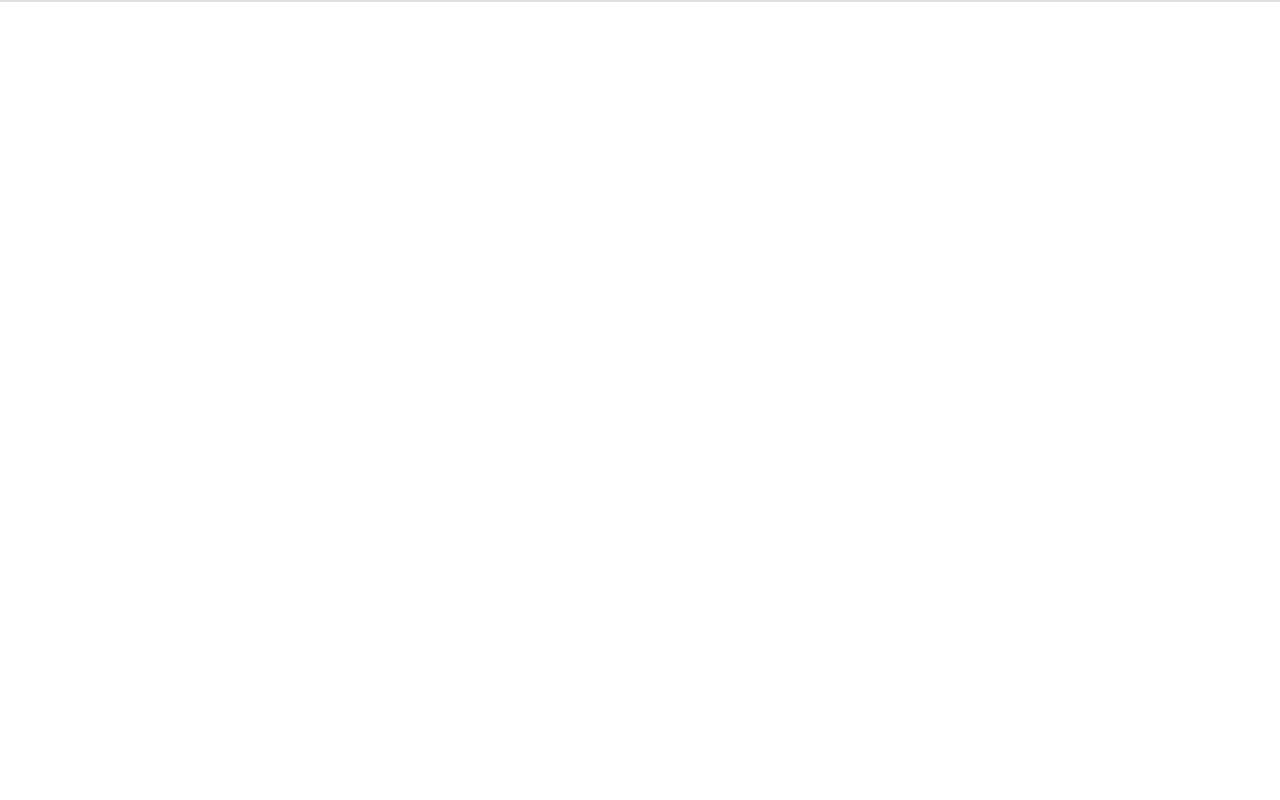
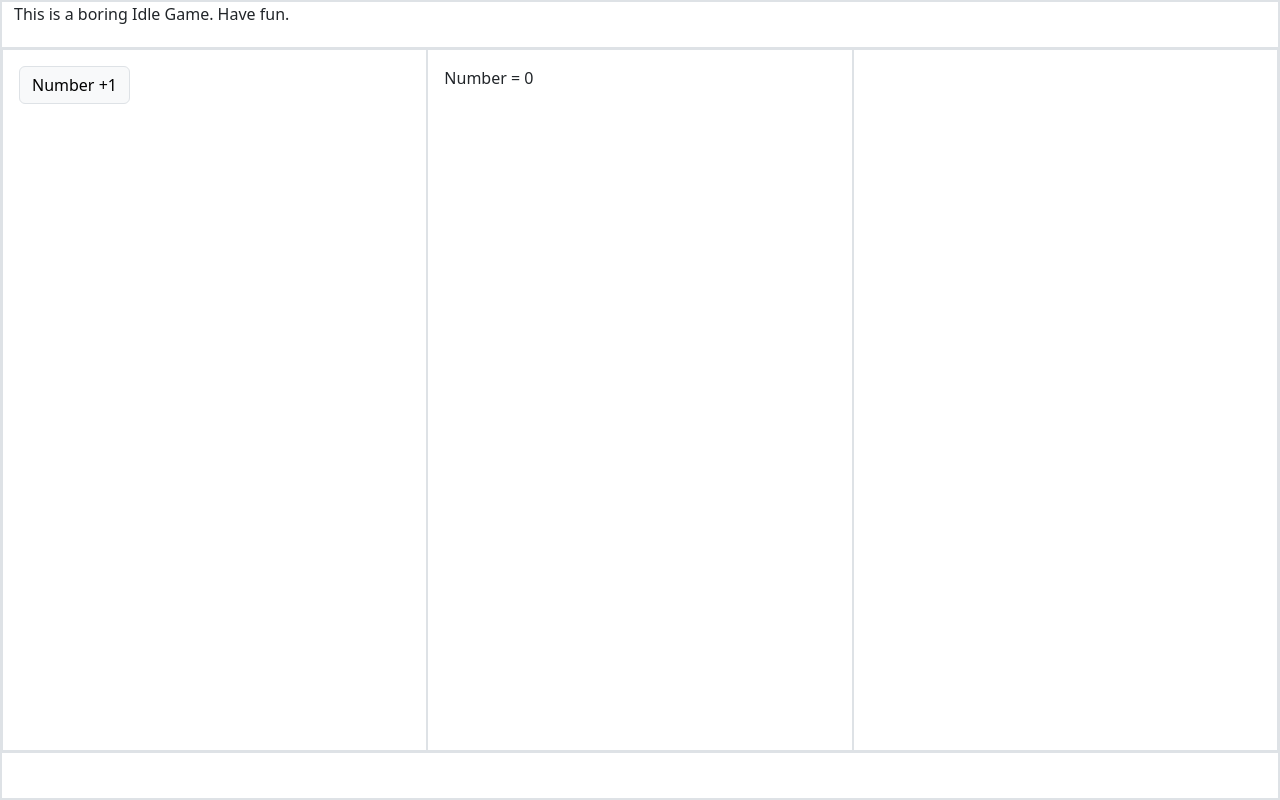
Before and after one commit to SteamCodeYT/boring_idle, a plain HTML site: page index.html in a window 1280 px wide. Drawn offline with nearby package versions, Linux system fonts and the light colour scheme.

Commit message:
Added basic increment button

```diff
--- a/index.html
+++ b/index.html
@@ -9,5 +9,19 @@
 </head>
 
 <body>
-    <div class="container-fluid border"></div>
+    <div class="container-fluid border">
+        <div class="row header border">
+            <p class="fs-6">This is a boring Idle Game. Have fun.</p>
+        </div>
+        <div class="row body border">
+            <div class="col left-col border p-3">
+                <button type="button" class="btn btn-light border num_inc_btn">Number +1</button>
+            </div>
+            <div class="col mid-col border p-3">
+                <p class="fs-6 num_text">Number = 0</p>
+            </div>
+            <div class="col right-col border p-3"></div>
+        </div>
+        <div class="row footer border"></div>
+    </div>
 </body>
--- a/main.css
+++ b/main.css
@@ -0,0 +1,11 @@
+.header{
+    height: 5.9vh;
+}
+
+.footer{
+    height: 5.9vh;
+}
+
+.body{
+    height: 88vh;
+}
--- a/main.js
+++ b/main.js
@@ -1,3 +1,14 @@
 $(document).ready(function(){
-    alert("hello, world!")
+    var number = 0
+    var num_inc_btn_delta = 1
+
+    $('.num_inc_btn').click(function(){
+        increment_number(num_inc_btn_delta)
+    });
+
+    function increment_number(delta){
+        number += delta
+        $('.num_text').html("Number = " + number)
+        return number
+    }
 })
```
